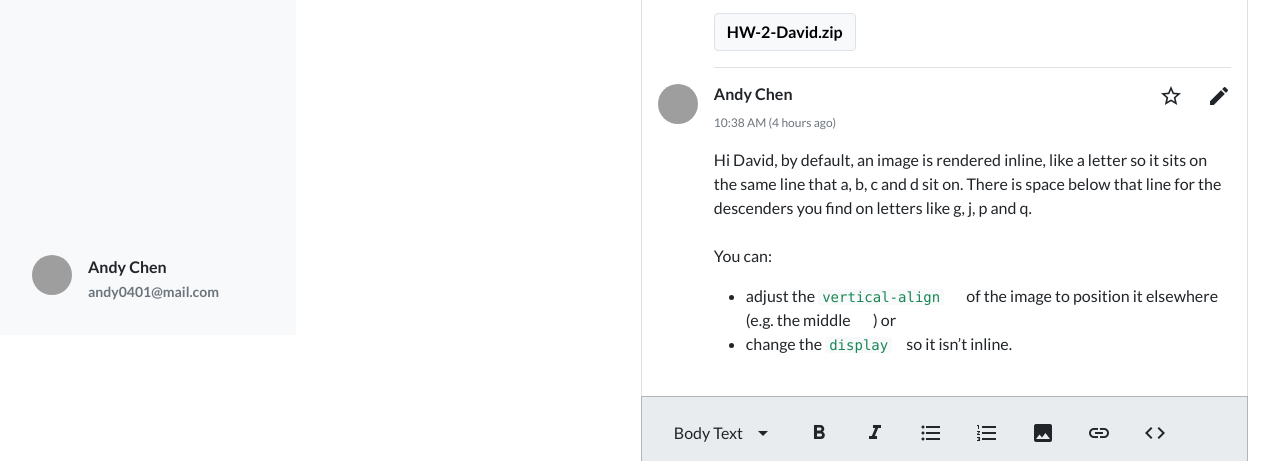
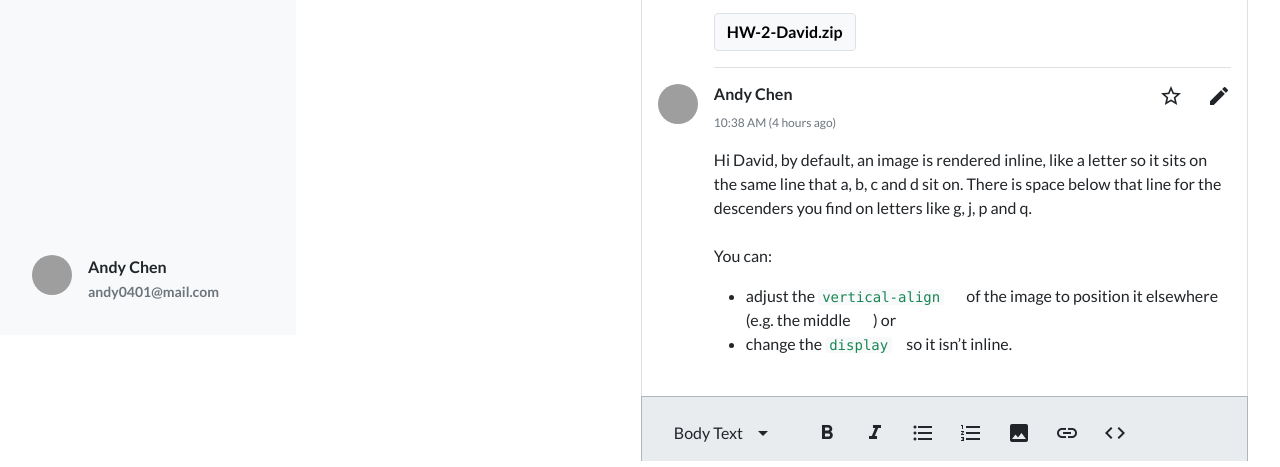
Before and after one commit to Steve0206/week5-work, a plain HTML site: page index.html in a window 1280 px wide. Shown: the part 465-932 px from the top of the page. Drawn offline with nearby package versions, Linux system fonts and the light colour scheme; grey boxes are pictures that could not be loaded.

Commit message:
Update 2022-07-22T14:55:10.805Z

```diff
--- a/index.html
+++ b/index.html
@@ -290,32 +290,32 @@
       </div>
 
       <div class="reply-window">
-        <ul class="window-list list-unstyled  d-flex flex-wrap py-3  mb-0 px-4 border-bottom border-gray gap-3">
-          <li><a href="#" class="window-btn d-flex align-items-center p-2 rounded-3">Body Text<span class="material-icons ms-2">
+        <ul class="window-list list-unstyled  d-flex flex-wrap py-3  mb-0 px-4 border-bottom border-gray">
+          <li><a href="#" class="window-btn d-flex align-items-center p-2 rounded-3 me-4">Body Text<span class="material-icons ms-2">
                 arrow_drop_down
               </span></a></li>
-          <li><a href="#" class="window-btn d-flex align-items-center p-2 rounded-circle"><span class="material-icons">
+          <li><a href="#" class="window-btn d-flex align-items-center p-2 rounded-circle me-2"><span class="material-icons">
                 format_bold
               </span></a></li>
-          <li><a href="#" class="window-btn d-flex align-items-center p-2 rounded-circle"><span class="material-icons">
+          <li><a href="#" class="window-btn d-flex align-items-center p-2 rounded-circle me-2"><span class="material-icons">
                 format_italic
               </span></a></li>
-          <li><a href="#" class="window-btn d-flex align-items-center p-2 rounded-circle"><span class="material-icons">
+          <li><a href="#" class="window-btn d-flex align-items-center p-2 rounded-circle me-2"><span class="material-icons">
                 <span class="material-icons">
                   format_list_bulleted
                 </span>
               </span></a></li>
-          <li><a href="#" class="window-btn d-flex align-items-center p-2 rounded-circle"><span class="material-icons">
+          <li><a href="#" class="window-btn d-flex align-items-center p-2 rounded-circle me-2"><span class="material-icons">
                 <span class="material-icons">
                   format_list_numbered
                 </span>
               </span></a></li>
-          <li><a href="#" class="window-btn d-flex align-items-center p-2 rounded-circle"><span class="material-icons">
+          <li><a href="#" class="window-btn d-flex align-items-center p-2 rounded-circle me-2"><span class="material-icons">
                 <span class="material-icons">
                   insert_photo
                 </span>
               </span></a></li>
-          <li><a href="#" class="window-btn d-flex align-items-center p-2 rounded-circle"><span class="material-icons">
+          <li><a href="#" class="window-btn d-flex align-items-center p-2 rounded-circle me-2"><span class="material-icons">
                 <span class="material-icons">
                   insert_link
                 </span>
@@ -327,7 +327,7 @@
               </span></a></li>
 
         </ul>
-        <textarea class="text" placeholder="Reply an answer…"></textarea>
+        <textarea class="text" placeholder=" Reply an answer…"></textarea>
         <div class="text-btn d-flex justify-content-end">
           <button type="button" class="btn btn-outline-success me-3 reply-cancel">Cancel</button>
           <button type="button" class="btn btn-success">Reply</button>
```
Also changed, not shown: assets/style/all.css, 1 other file.
